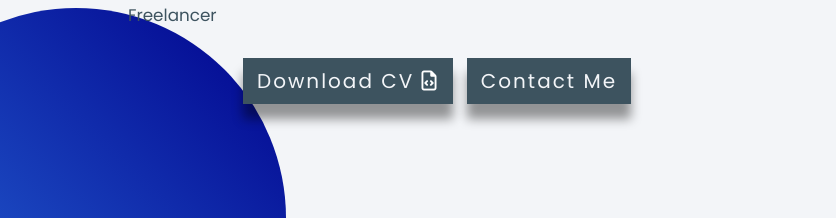
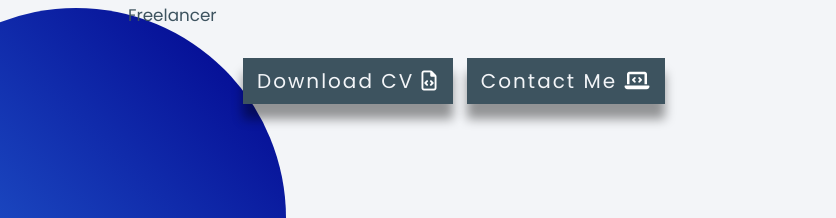
Before and after one commit to dev-lovi/dev-lovi.github.io, a plain HTML site: page index.html in a window 1280 px wide. Shown: the part 432-650 px from the top of the page, 0-836 px from the left. Drawn offline with nearby package versions, Linux system fonts and the light colour scheme.

```diff
--- a/index.html
+++ b/index.html
@@ -35,7 +35,7 @@
                 <p>Software Engineering Student / Front-End Developer / Freelancer</p>
                 <div class="btns">
                     <button><a class="cv" target="_blank" href="docs/Resume Lovisotto Santiago.pdf">download CV </a><i class="fa-regular fa-file-code"></i></button>
-                    <button><a class="cv" target="_blank" href="/form.html">contact me</a></button>
+                    <button><a class="cv" target="_blank" href="/form.html">contact me </a><i class="fa-solid fa-laptop-code"></i></button>
                 </div>
             </div>
             <div class="cols cols1">
```
Also changed, not shown: esindex.html (+1 -1 lines).
